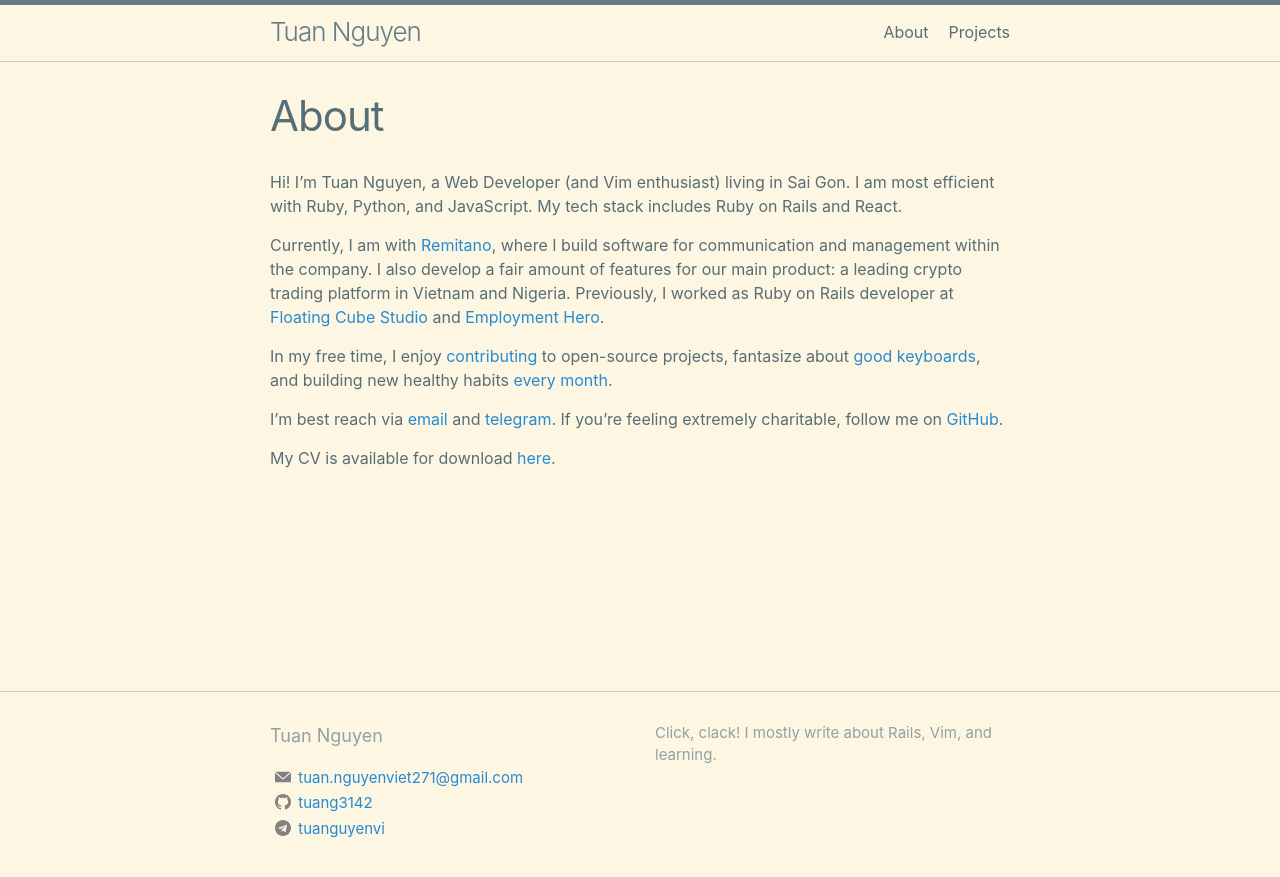
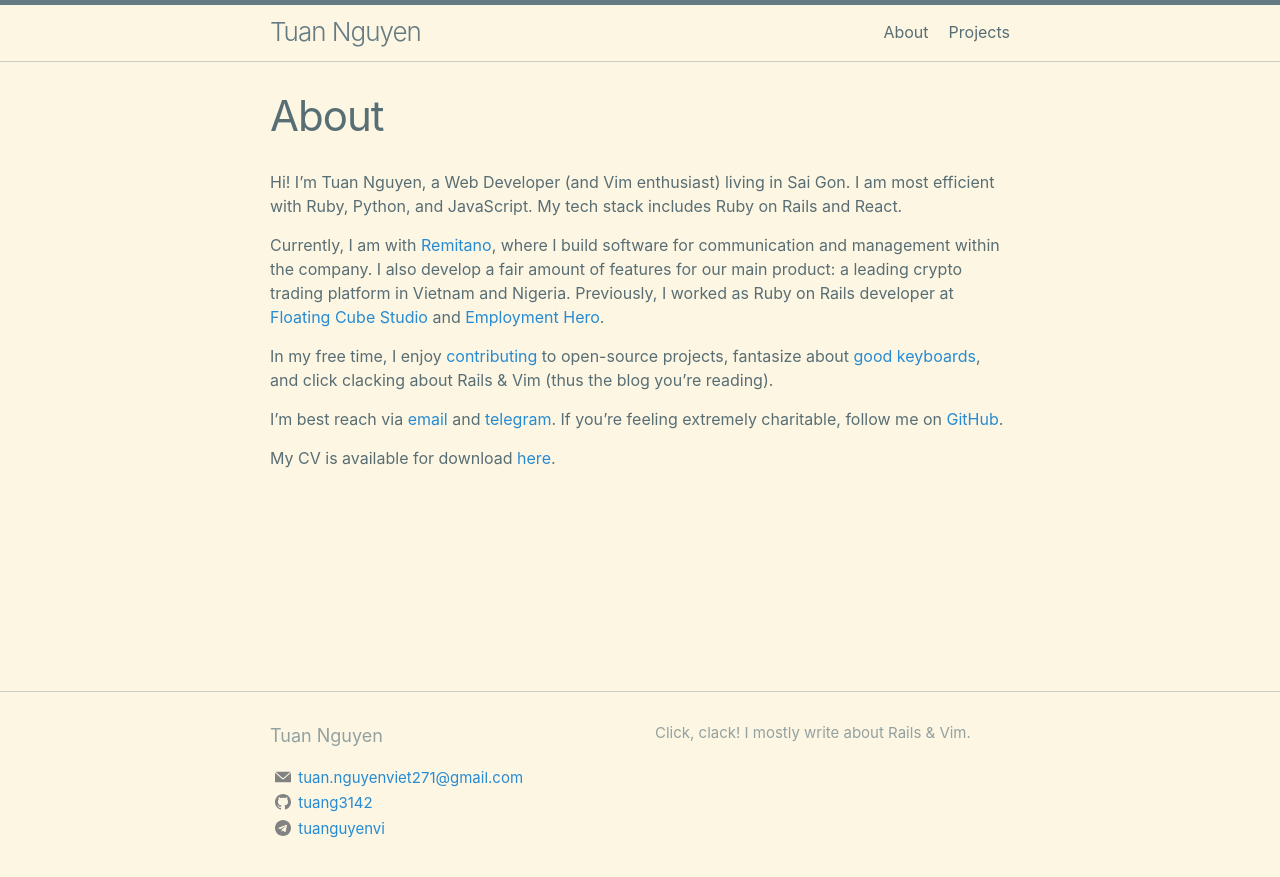
Before and after one commit to tuang3142/me, a Jekyll site: the page built from headers/about.md, in a window 1280 px wide. Shown: the top 877 px of the page. Built offline with Jekyll 4.4.1, drawn with Linux system fonts in a browser that asks for light colours.

Commit message:
Update about & site desc

```diff
--- a/_config.yml
+++ b/_config.yml
@@ -3,7 +3,7 @@ author:
   name: Tuan Nguyen
   email: tuan.nguyenviet271@gmail.com
 description: > # this means to ignore newlines until "show_excerpts:"
-  Click, clack! I mostly write about Rails, Vim, and learning.
+  Click, clack! I mostly write about Rails & Vim.
 
 show_excerpts: false # TODO set to true to show excerpts on the homepage
 
--- a/headers/about.md
+++ b/headers/about.md
@@ -8,7 +8,8 @@ Hi! I'm Tuan Nguyen, a Web Developer (and Vim enthusiast) living in Sai Gon. I a
 
 Currently, I am with [Remitano](https://remitano.com), where I build software for communication and management within the company. I also develop a fair amount of features for our main product: a leading crypto trading platform in Vietnam and Nigeria. Previously, I worked as Ruby on Rails developer at [Floating Cube Studio](https://floatingcube.com/) and [Employment Hero](https://employmenthero.com/).
 
-In my free time, I enjoy [contributing](/feed/) to open-source projects, fantasize about [good keyboards](need a link), and building new healthy habits [every month]({% post_url 2021-08-06-30-day-challanges %}).
+
+In my free time, I enjoy [contributing](/feed/) to open-source projects, fantasize about [good keyboards](need a link), and click clacking about Rails & Vim (thus the blog you're reading).
 
 I'm best reach via [email](mailto:tuan.nguyenviet271@gmail.com) and [telegram](https://t.me/tuanguyenvi). If you're feeling extremely charitable, follow me on [GitHub](https://github.com/tuang3142/).
 
```
